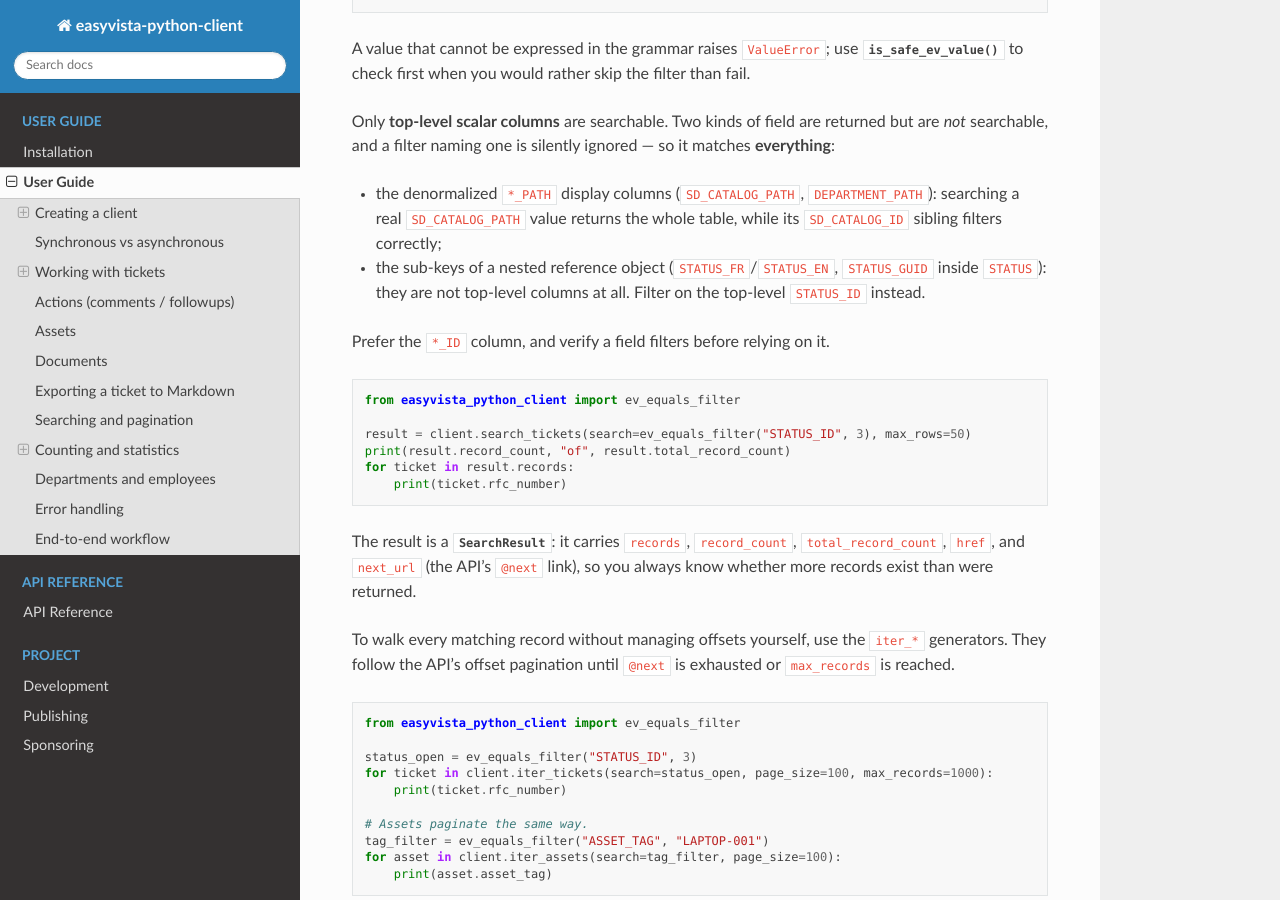
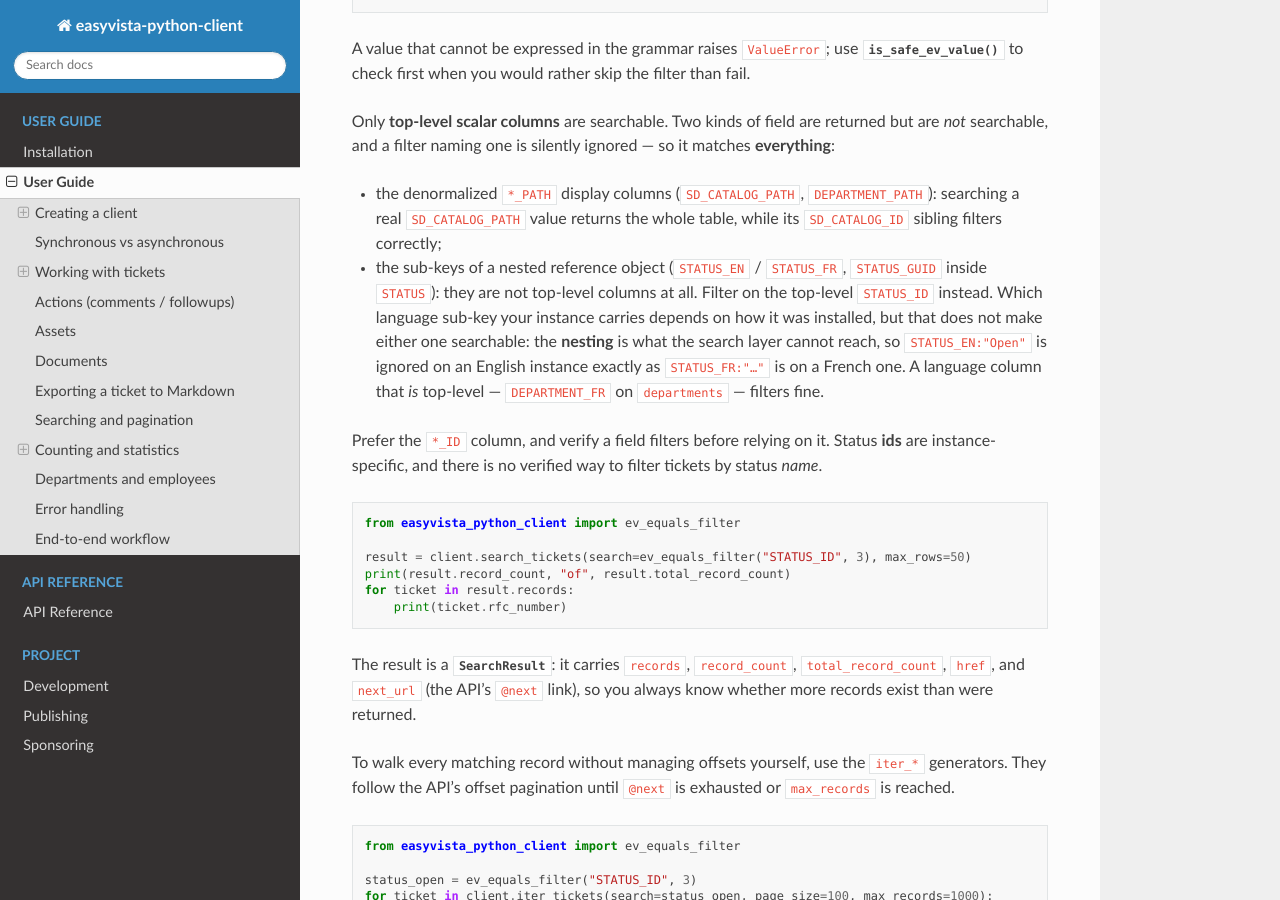
Before and after one commit to baraline/easyvista_python_client, a Sphinx documentation site: the page built from docs/user_guide.rst, in a window 1280 px wide and 900 px high, scrolled down 4993 px. Built offline with Sphinx 7.4.7 and the Read the Docs theme 3.1.0, drawn with Linux system fonts in a browser that asks for light colours.

Commit message:
docs: say why a nested language sub-key stays unsearchable in any language
Which of STATUS_EN / STATUS_FR an instance carries depends on its install
language, so a reader could reasonably conclude the STATUS_EN example would have
worked on an English instance. It would not: nesting is what the search layer
cannot reach, and that is language-independent. Verified live -- STATUS_FR, the
sub-key that does exist on the probe instance, searched with a real label read
off a live ticket, still returned the whole table.

Contrast DEPARTMENT_FR on departments, which IS a top-level column and filters
correctly -- so the rule is "nested sub-keys are unsearchable", not "language
columns are unsearchable".

Co-Authored-By: Claude Opus 4.8 <noreply@anthropic.com>

```diff
--- a/docs/user_guide.rst
+++ b/docs/user_guide.rst
@@ -269,10 +269,15 @@ searchable, and a filter naming one is silently ignored — so it matches **ever
 - the denormalized ``*_PATH`` display columns (``SD_CATALOG_PATH``, ``DEPARTMENT_PATH``): searching a
   real ``SD_CATALOG_PATH`` value returns the whole table, while its ``SD_CATALOG_ID`` sibling filters
   correctly;
-- the sub-keys of a nested reference object (``STATUS_FR``/``STATUS_EN``, ``STATUS_GUID`` inside
+- the sub-keys of a nested reference object (``STATUS_EN`` / ``STATUS_FR``, ``STATUS_GUID`` inside
   ``STATUS``): they are not top-level columns at all. Filter on the top-level ``STATUS_ID`` instead.
+  Which language sub-key your instance carries depends on how it was installed, but that does not
+  make either one searchable: the **nesting** is what the search layer cannot reach, so
+  ``STATUS_EN:"Open"`` is ignored on an English instance exactly as ``STATUS_FR:"…"`` is on a French
+  one. A language column that *is* top-level — ``DEPARTMENT_FR`` on ``departments`` — filters fine.
 
-Prefer the ``*_ID`` column, and verify a field filters before relying on it.
+Prefer the ``*_ID`` column, and verify a field filters before relying on it. Status **ids** are
+instance-specific, and there is no verified way to filter tickets by status *name*.
 
 .. code-block:: python
 
```
